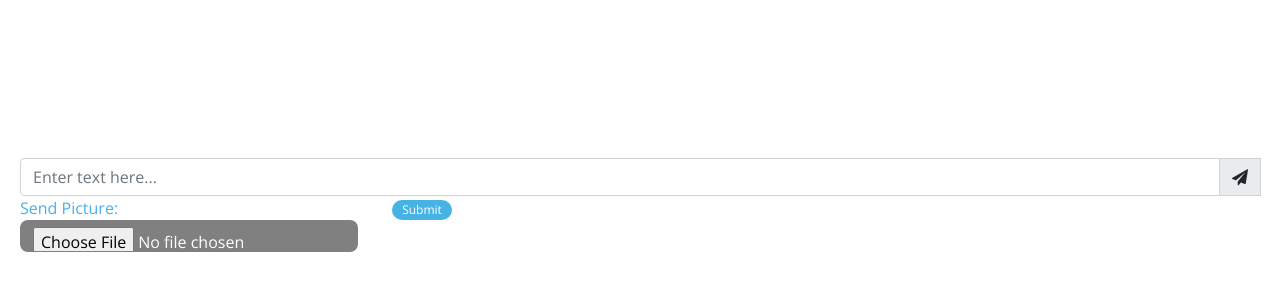
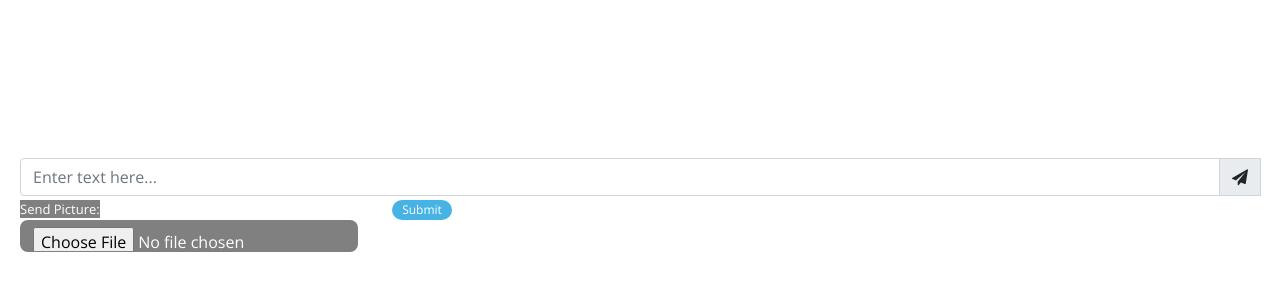
Before and after one commit to hemjay07/CarBot, a Flask app: page /chat in a window 1280 px wide. Shown: the part 513-800 px from the top of the page. Run offline with Flask 2, Linux system fonts and the light colour scheme; parts of the project's set-up code (start-up, migrations or seed data) failed here and were passed over; some libraries are stand-ins or nearby versions.

Commit message:
Update chat.html

```diff
--- a/templates/chat.html
+++ b/templates/chat.html
@@ -109,9 +109,9 @@
 
 
 
-    <form action="/image" method="POST" id="image_question" enctype="multipart/form-data">
+      <form action="/image" method="POST" id="image_question" enctype="multipart/form-data">
 
-   <div class="containerx"><span style="color: #47b2e4">Send Picture:</span><input style="display:block;color:white;background-color: grey; height:32px;border-radius: 8px;" type="file" class="btn"  name="image_question" id="image_question" style="color: white  ;border-radius: 10px;" accept="image/*" capture="environment"></div>
+   <div class="containerx"><span style="color: white;font-size: 13px; background-color: grey;">Send Picture:</span><input style="display:block;color:white;background-color: grey; height:32px;border-radius: 8px;" type="file" class="btn"  name="image_question" id="image_question" style="color: white  ;border-radius: 10px;" accept="image/*" capture="environment"></div>
 
         <div class="containerx"><input type="submit" class="btn" id="image-button"
             style="font-size: 12px;height:20px;width: 60px;padding:0px; color:white;background-color:#47b2e4; border-radius: 10px;"></div>
```
